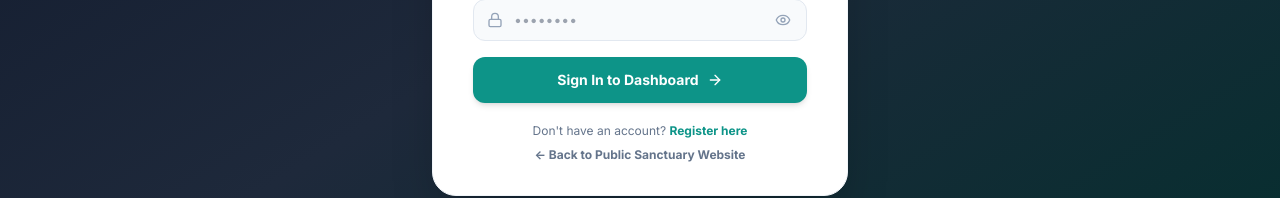
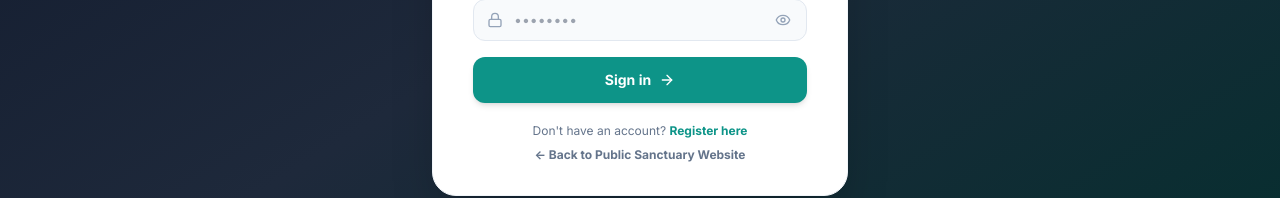
Before and after one commit to midhundast777-hub/petCare, a React (Vite) app in the folder frontend/: page /login in a window 1280 px wide. Shown: the part 444-642 px from the top of the page. Built offline with nearby package versions, Linux system fonts and the light colour scheme.

Commit message:
Update login button to 'Sign in' and registration button to 'Register'

```diff
--- a/frontend/src/pages/Login.jsx
+++ b/frontend/src/pages/Login.jsx
@@ -93,7 +93,7 @@ export const Login = () => {
               disabled={loading}
               className="w-full mt-2 flex justify-center items-center gap-2 py-3 px-4 border border-transparent rounded-xl shadow-md text-sm font-bold text-white bg-brand-600 hover:bg-brand-700 focus:outline-none focus:ring-2 focus:ring-offset-2 focus:ring-brand-500 transition-colors disabled:opacity-50"
             >
-              <span>{loading ? 'Authenticating...' : 'Sign In to Dashboard'}</span>
+              <span>{loading ? 'Authenticating...' : 'Sign in'}</span>
               <ArrowRight className="w-4 h-4" />
             </button>
           </form>
--- a/frontend/src/pages/Register.jsx
+++ b/frontend/src/pages/Register.jsx
@@ -160,7 +160,7 @@ export const Register = () => {
               disabled={loading}
               className="w-full mt-3 flex justify-center items-center gap-2 py-3 px-4 border border-transparent rounded-xl shadow-md text-sm font-bold text-white bg-brand-600 hover:bg-brand-700 focus:outline-none transition-colors disabled:opacity-50"
             >
-              <span>{loading ? 'Creating account...' : 'Complete Registration'}</span>
+              <span>{loading ? 'Creating account...' : 'Register'}</span>
               <ArrowRight className="w-4 h-4" />
             </button>
           </form>
```
